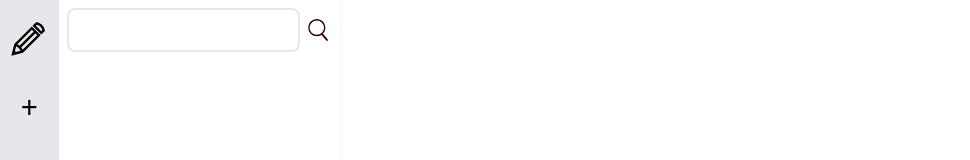
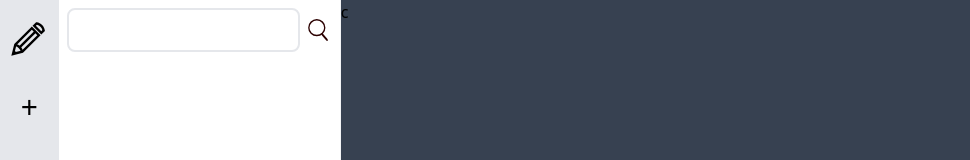
Before and after one commit to yemirhan/bootcamp-vanilla, a React (Create React App) app: page /create in a window 1280 px wide. Shown: the top 160 px of the page, without its empty margins (0-970 px from the left). Built offline with nearby package versions, Linux system fonts and the light colour scheme.

Commit message:
added routes to notes

```diff
--- a/src/containers/Notes/components/Edit.js
+++ b/src/containers/Notes/components/Edit.js
@@ -2,6 +2,11 @@ import React, { useEffect, useState } from 'react'
 import { NoteArea } from './NoteArea';
 import { NoteFooter } from './NoteFooter';
 import { TitleBar } from './TitleBar';
+
+import {
+    Switch,
+    Route
+} from "react-router-dom";
 
 export const Edit = ({ selectedNote, notes = [], setSelectedNote = () => { }, updateNote = () => { }, deleteNote = () => { } }) => {
     const [note, setNote] = useState({})
@@ -11,12 +16,21 @@ export const Edit = ({ selectedNote, notes = [], setSelectedNote = () => { }, up
             setNote({})
         }
     }, [selectedNote])
-    if (!note?.createdAt) return <div className="w-full h-screen bg-white flex items-center justify-center">Sol taraftan bir not seçiniz.</div>
-    return (
-        <div className="w-full h-screen bg-gray-700 flex flex-col">
-            <TitleBar setSelectedNote={setSelectedNote} note={note} setNote={setNote} />
-            <NoteArea note={note} setNote={setNote} />
-            <NoteFooter note={note} deleteNote={deleteNote} updateNote={updateNote} />
-        </div>
-    )
+    return <div className="w-full h-screen bg-gray-700 flex flex-col">
+
+        <Switch>
+            <Route path={"/"} exact render={(props) => <div className="w-full h-screen bg-white flex items-center justify-center">Sol taraftan bir not seçiniz.</div>} />
+            <Route path={"/note/:id"} render={(props) => <div>d</div>} />
+            <Route path={"/create"} render={(props) => <div>c</div>} />
+        </Switch>
+
+    </div>
+    // if (!note?.createdAt) return <div className="w-full h-screen bg-white flex items-center justify-center">Sol taraftan bir not seçiniz.</div>
+    // return (
+    //     <div className="w-full h-screen bg-gray-700 flex flex-col">
+    //         <TitleBar setSelectedNote={setSelectedNote} note={note} setNote={setNote} />
+    //         <NoteArea note={note} setNote={setNote} />
+    //         <NoteFooter note={note} deleteNote={deleteNote} updateNote={updateNote} />
+    //     </div>
+    // )
 }
--- a/src/containers/Notes/components/Note.js
+++ b/src/containers/Notes/components/Note.js
@@ -1,8 +1,11 @@
 import React from 'react'
+import { useHistory } from 'react-router-dom'
 
 export const Note = ({ setSelectedNote, note, selectedNote }) => {
+    const history = useHistory()
+    console.log(note);
     return (
-        <div onClick={() => setSelectedNote(note)} className={`w-full h-16 flex transition-all flex-col justify-center px-2 ${note.createdAt === selectedNote?.createdAt ? "bg-gray-200" : "bg-white hover:bg-gray-100"}  relative group border-b`}>
+        <div onClick={() => history.replace(`/note/${note.createdAt}`)} className={`w-full h-16 flex transition-all flex-col justify-center px-2 ${note.createdAt === selectedNote?.createdAt ? "bg-gray-200" : "bg-white hover:bg-gray-100"}  relative group border-b`}>
             <b>{note.noteTitle}</b>
             <p>{note.note}</p>
             <div className="absolute right-5 opacity-0 group-hover:opacity-40 transition-all font-semibold text-xl">{">"}</div>
--- a/src/hooks/useNote.js
+++ b/src/hooks/useNote.js
@@ -11,7 +11,7 @@ export const useNote = () => {
         return () => {
             dispatch($get_notes([]))
         }
-    }, [$notes.appInitialized])
+    }, [])
     const saveNoteToStorage = (n) => {
         localStorage.setItem("notes", JSON.stringify(n))
     }
--- a/src/index.js
+++ b/src/index.js
@@ -1,14 +1,17 @@
 import React from 'react';
 import ReactDOM from 'react-dom';
 import { Provider } from 'react-redux';
+import { BrowserRouter } from 'react-router-dom';
 import App from './App';
 import store from './redux/store'
 
 ReactDOM.render(
   <Provider store={store}>
-    <React.StrictMode>
-      <App />
-    </React.StrictMode>
+    <BrowserRouter>
+      <React.StrictMode>
+        <App />
+      </React.StrictMode>
+    </BrowserRouter>
   </Provider>,
   document.getElementById('root')
 );
```
